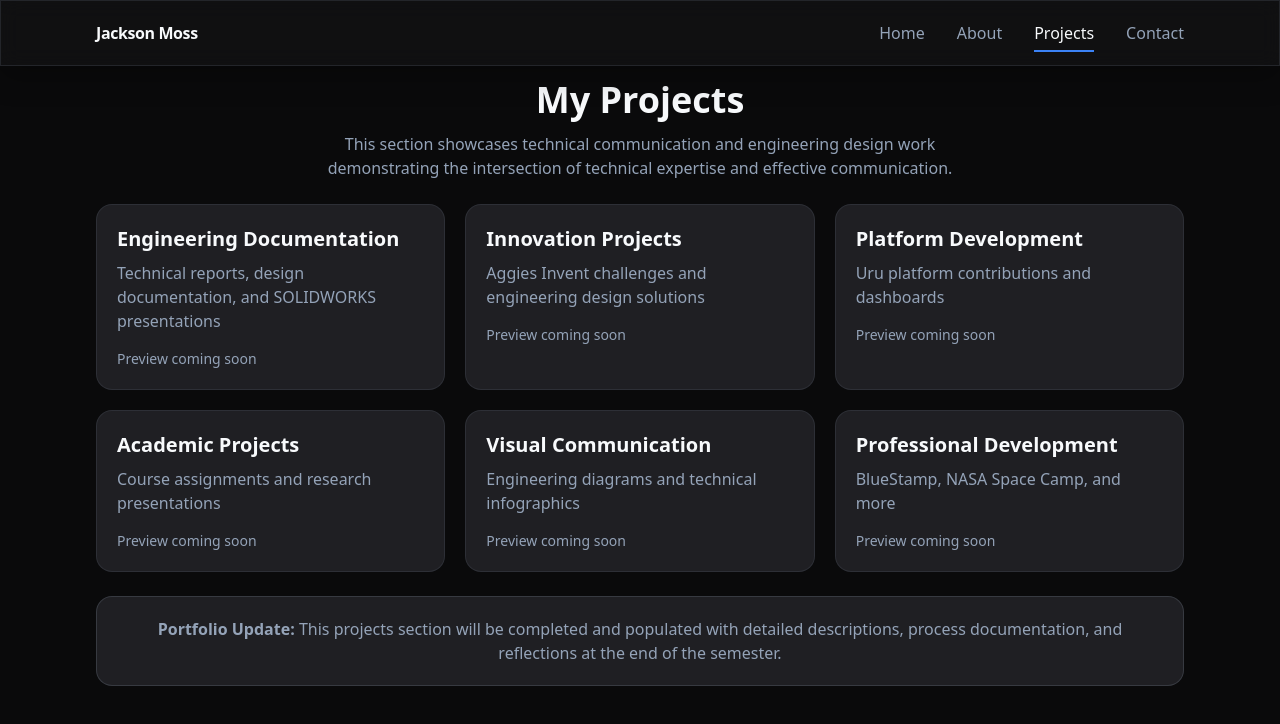
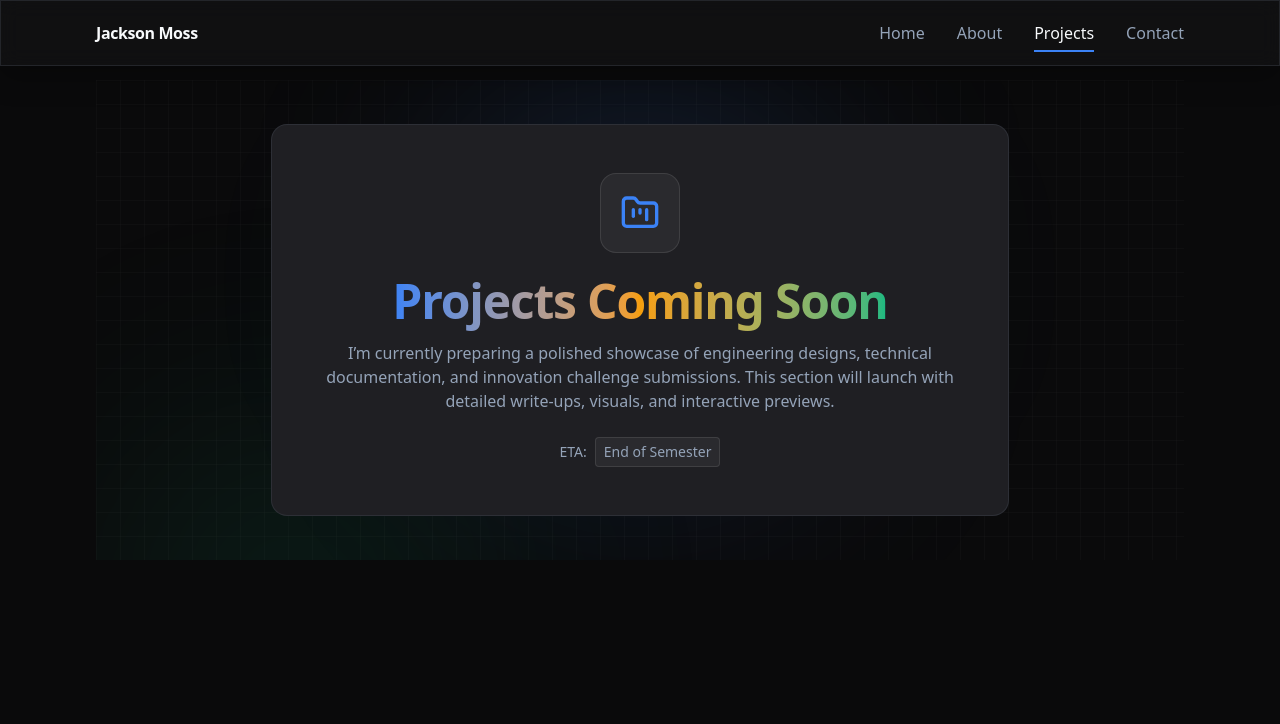
Before and after one commit to JaxMoss/eportfolio, a React (Vite) app: page /eportfolio/projects in a window 1280 px wide. Shown: the top 724 px of the page. Built offline with nearby package versions, Linux system fonts and the light colour scheme.

Commit message:
Sleeker UI: grid+glow background, remove caret, bold Projects Coming Soon hero, scroll progress bar

```diff
--- a/src/components/Navbar.tsx
+++ b/src/components/Navbar.tsx
@@ -6,6 +6,7 @@ function Navbar() {
   const location = useLocation()
   const [hidden, setHidden] = React.useState(false)
   const [open, setOpen] = React.useState(false)
+  const [progress, setProgress] = React.useState(0)
   const lastY = React.useRef(0)
 
   React.useEffect(() => {
@@ -13,8 +14,11 @@ function Navbar() {
       const y = window.scrollY || 0
       setHidden(y > lastY.current && y > 16)
       lastY.current = y
+      const scrolled = (y / ((document.body.scrollHeight - window.innerHeight) || 1)) * 100
+      setProgress(Math.min(100, Math.max(0, scrolled)))
     }
     window.addEventListener('scroll', onScroll, { passive: true })
+    onScroll()
     return () => window.removeEventListener('scroll', onScroll)
   }, [])
 
@@ -22,6 +26,12 @@ function Navbar() {
   const linkActive = 'text-[var(--text)] after:absolute after:-bottom-2 after:left-0 after:h-[2px] after:w-full after:bg-[var(--blue)]'
 
   return (
+    <>
+      {/* Scroll progress bar */}
+      <div
+        className="fixed top-0 left-0 h-[2px] z-[60] bg-gradient-to-r from-[var(--blue)] via-[var(--amber)] to-[var(--green)]"
+        style={{ width: `${progress}%` }}
+      />
       <nav className={`fixed top-0 inset-x-0 z-50 transition-transform duration-300 ${hidden ? '-translate-y-full' : 'translate-y-0'}`}>
         <div className="glass">
           <div className="max-w-6xl mx-auto px-4 sm:px-6 lg:px-8 h-16 flex items-center justify-between">
@@ -51,6 +61,7 @@ function Navbar() {
           )}
         </div>
       </nav>
+    </>
   )
 }
 
--- a/src/index.css
+++ b/src/index.css
@@ -42,11 +42,16 @@ body {
 .text-muted { color: var(--muted); }
 .border-muted { border-color: rgba(148, 163, 184, 0.2); }
 
-/***** Typewriter caret (used by hero) *****/
-.type-caret::after {
-  content: "|";
-  margin-left: 6px;
-  color: var(--blue);
-  animation: blink 1s steps(2, start) infinite;
+/* Subtle animated grid background */
+.bg-grid {
+  position: absolute; inset: 0; pointer-events: none; opacity: .35;
+  background-image:
+    linear-gradient(to right, rgba(255,255,255,0.06) 1px, transparent 1px),
+    linear-gradient(to bottom, rgba(255,255,255,0.06) 1px, transparent 1px);
+  background-size: 24px 24px;
 }
-@keyframes blink { to { visibility: hidden; } }
+/* Soft radial glow accent */
+.glow { position: absolute; width: 720px; height: 720px; filter: blur(90px); pointer-events:none; }
+.glow-blue { background: radial-gradient(circle at center, rgba(59,130,246,.20), transparent 60%); }
+.glow-green { background: radial-gradient(circle at center, rgba(16,185,129,.12), transparent 60%); }
+.glow-amber { background: radial-gradient(circle at center, rgba(245,158,11,.10), transparent 60%); }
--- a/src/pages/Home.tsx
+++ b/src/pages/Home.tsx
@@ -4,8 +4,14 @@ import { Link } from 'react-router-dom'
 
 export default function Home() {
   return (
-    <section className="min-h-[calc(100vh-5rem)] flex items-center">
-      <div className="w-full">
+    <section className="relative min-h-[calc(100vh-5rem)] flex items-center overflow-hidden">
+      {/* background effects */}
+      <div className="bg-grid" />
+      <div className="glow glow-blue left-1/2 -translate-x-1/2 -top-32" />
+      <div className="glow glow-green -left-40 top-40" />
+      <div className="glow glow-amber -right-40 -bottom-40" />
+
+      <div className="relative w-full">
         {/* Hero */}
         <div className="text-center py-10">
           <motion.h1
@@ -17,7 +23,6 @@ export default function Home() {
             <span className="bg-gradient-to-r from-[var(--blue)] via-[var(--amber)] to-[var(--green)] bg-clip-text text-transparent">
               Jackson Moss
             </span>
-            <span className="type-caret" />
           </motion.h1>
           <motion.p
             initial={{ opacity: 0 }}
--- a/src/pages/Projects.tsx
+++ b/src/pages/Projects.tsx
@@ -1,49 +1,39 @@
 import React from 'react'
 import { motion } from 'framer-motion'
+import { FolderKanban } from 'lucide-react'
 
 export default function Projects() {
-  const cards = [
-    { t: 'Engineering Documentation', d: 'Technical reports, design documentation, and SOLIDWORKS presentations' },
-    { t: 'Innovation Projects', d: 'Aggies Invent challenges and engineering design solutions' },
-    { t: 'Platform Development', d: 'Uru platform contributions and dashboards' },
-    { t: 'Academic Projects', d: 'Course assignments and research presentations' },
-    { t: 'Visual Communication', d: 'Engineering diagrams and technical infographics' },
-    { t: 'Professional Development', d: 'BlueStamp, NASA Space Camp, and more' },
-  ]
+  return (
+    <section className="relative min-h-[60vh] flex items-center justify-center overflow-hidden">
+      {/* Subtle background */}
+      <div className="bg-grid" />
+      <div className="glow glow-blue left-1/2 -translate-x-1/2 -top-40" />
+      <div className="glow glow-green -left-40 top-40" />
 
-  return (
-    <section className="space-y-6">
-      <div className="text-center">
-        <h1 className="text-3xl md:text-4xl font-bold">My Projects</h1>
-        <p className="text-[var(--muted)] mt-3 max-w-2xl mx-auto">
-          This section showcases technical communication and engineering design work demonstrating the intersection of
-          technical expertise and effective communication.
+      <motion.div
+        initial={{ opacity: 0, y: 12 }}
+        animate={{ opacity: 1, y: 0 }}
+        transition={{ duration: 0.4 }}
+        className="relative card-surface px-8 py-12 text-center max-w-3xl mx-auto"
+      >
+        <div className="mx-auto w-20 h-20 rounded-2xl flex items-center justify-center bg-white/5 border border-white/10 mb-6">
+          <FolderKanban className="text-[var(--blue)]" size={40} />
+        </div>
+        <h1 className="text-3xl md:text-5xl font-extrabold tracking-tight">
+          <span className="bg-gradient-to-r from-[var(--blue)] via-[var(--amber)] to-[var(--green)] bg-clip-text text-transparent">
+            Projects Coming Soon
+          </span>
+        </h1>
+        <p className="text-[var(--muted)] mt-4 max-w-2xl mx-auto">
+          I’m currently preparing a polished showcase of engineering designs, technical documentation,
+          and innovation challenge submissions. This section will launch with detailed write-ups,
+          visuals, and interactive previews.
         </p>
-      </div>
-
-      <div className="grid sm:grid-cols-2 lg:grid-cols-3 gap-5">
-        {cards.map((c, i) => (
-          <motion.div
-            key={c.t}
-            initial={{ opacity: 0, y: 8 }}
-            whileInView={{ opacity: 1, y: 0 }}
-            viewport={{ once: true, amount: 0.3 }}
-            transition={{ duration: 0.35, delay: i * 0.03 }}
-            className="card-surface p-5 hover:-translate-y-1 hover:shadow-xl transition transform"
-          >
-            <h3 className="text-xl font-semibold">{c.t}</h3>
-            <p className="text-[var(--muted)] mt-2">{c.d}</p>
-            <div className="mt-4 text-sm text-[var(--muted)]">Preview coming soon</div>
-          </motion.div>
-        ))}
-      </div>
-
-      <div className="card-surface p-5 border border-dashed border-muted">
-        <p className="text-[var(--muted)] text-center">
-          <strong>Portfolio Update:</strong> This projects section will be completed and populated with detailed
-          descriptions, process documentation, and reflections at the end of the semester.
-        </p>
-      </div>
+        <div className="mt-6 inline-flex items-center gap-2 text-sm text-[var(--muted)]">
+          <span>ETA:</span>
+          <span className="px-2 py-1 rounded bg-white/5 border border-white/10">End of Semester</span>
+        </div>
+      </motion.div>
     </section>
   )
 }
```
Lines whose indentation alone changed are shown as unchanged.
